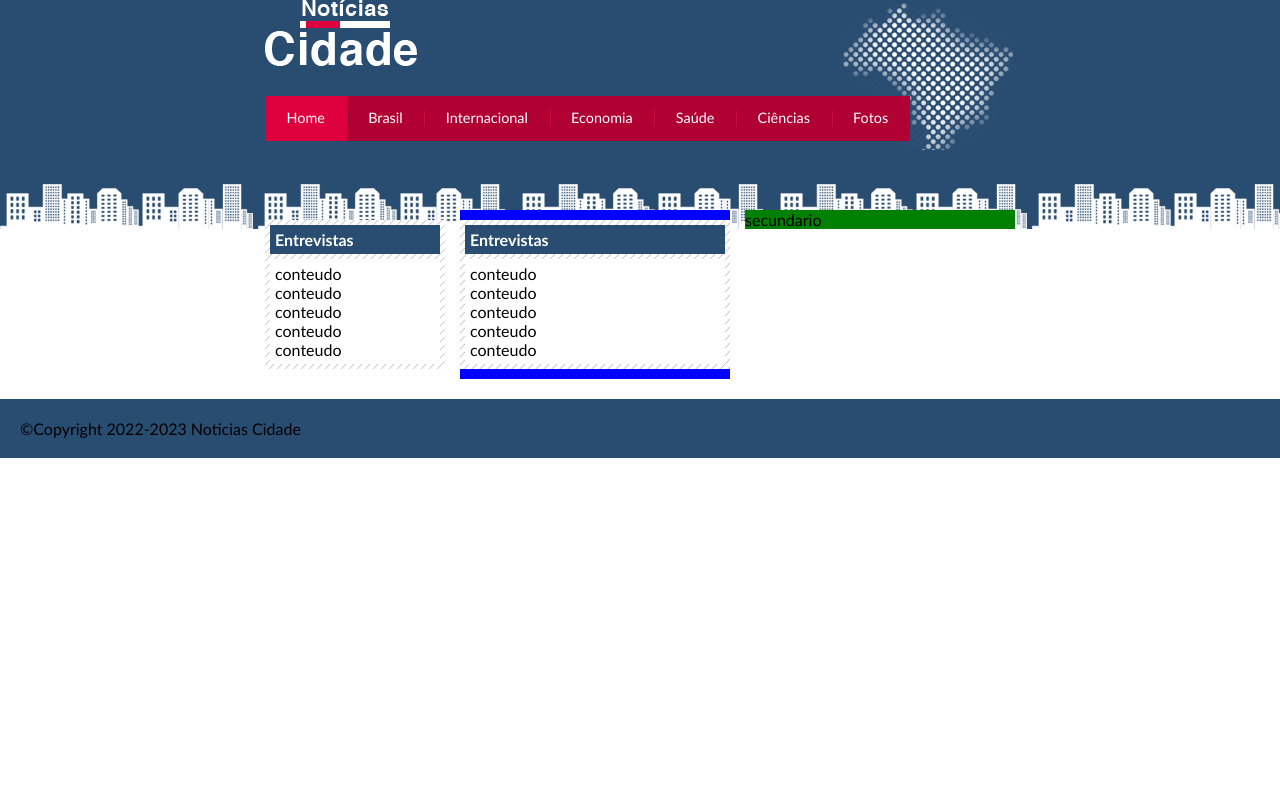
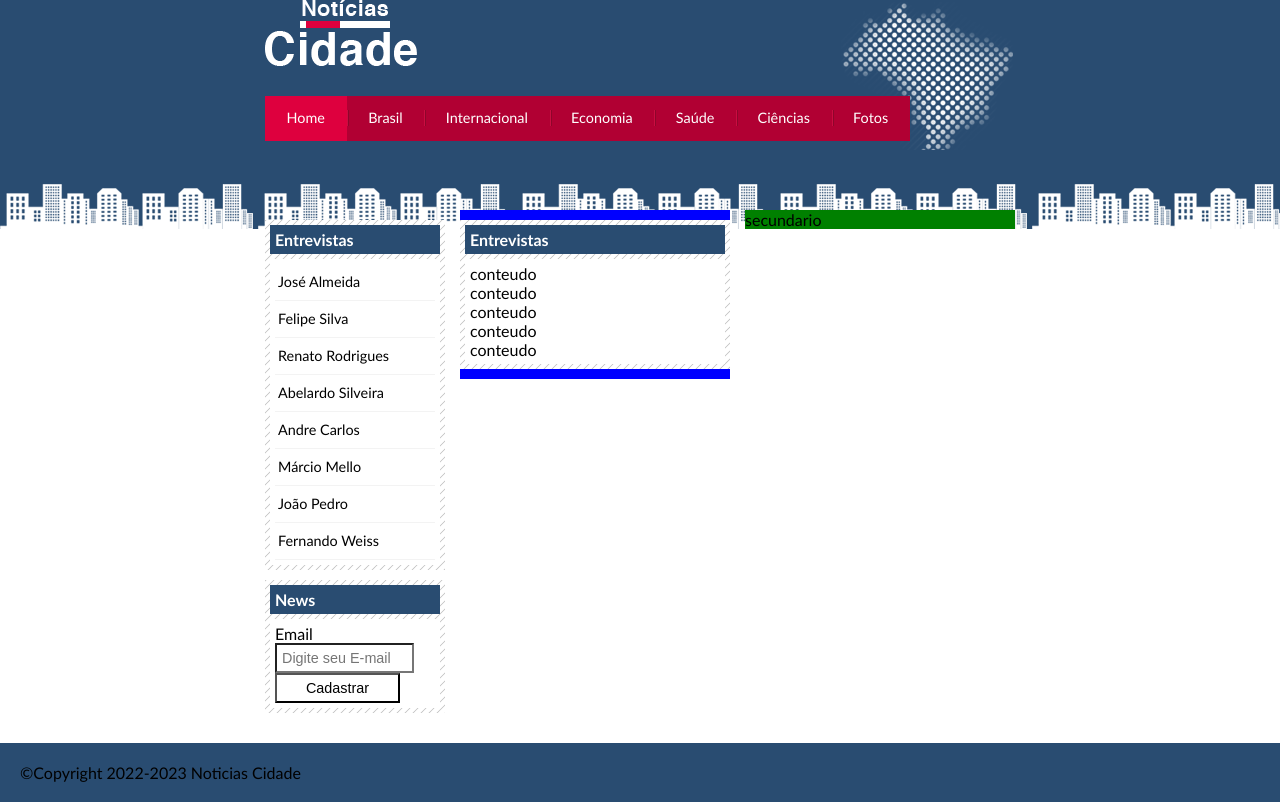
Before and after one commit to jairobr1986/Projeto_site_noticias_cidade, a plain HTML site: page index.html in a window 1280 px wide. Drawn offline with Linux system fonts and the light colour scheme.

Commit message:
Aula 71 ainda não terminado

```diff
--- a/estilo.css
+++ b/estilo.css
@@ -139,8 +139,41 @@ h2 {
     margin-top: 5px;
 }
 
-/*RODAPE
-*/
+
+/*FORMATAR MENUS LATERAIS*/
+
+#lateral ul a {
+    font-size: 0.9em;
+    padding: 3px;
+    display: block;
+    line-height: 30px;
+    color: #000;
+    text-decoration: none;
+    border-bottom: 1px solid #f3f3f3;
+}
+
+#lateral ul a:hover {
+    background: #f9f9f9 url(../Projeto_site_noticias_cidade/imagens/marcador.png) no-repeat left center;
+    padding-left: 20px;
+    color: #a1a1a1;
+}
+
+/*FORMATANDO FORMULARIOS*/
+
+label {
+    display: block;
+    cursor: pointer;
+}
+
+input {
+    padding: 5px;
+    width: 125px;
+    font-size: 0.9em;
+    background: #fff;
+}
+
+/*RODAPE*/
+
 #container-rodape {
     background: #294c71;
     padding: 20px;
--- a/index.html
+++ b/index.html
@@ -49,11 +49,31 @@
                 <div class="caixa">
                     <h2>Entrevistas</h2>
                     <div class="caixa-conteudo">
-                        conteudo <br>
-                        conteudo <br>
-                        conteudo <br>
-                        conteudo <br>
-                        conteudo <br>
+                        <ul>
+                            <li><a href="">José Almeida</a></li>
+                            <li><a href="">Felipe Silva</a></li>
+                            <li><a href="">Renato Rodrigues</a></li>
+                            <li><a href="">Abelardo Silveira</a></li>
+                            <li><a href="">Andre Carlos</a></li>
+                            <li><a href="">Márcio Mello</a></li>
+                            <li><a href="">João Pedro</a></li>
+                            <li><a href="">Fernando Weiss</a></li>
+                        </ul>
+                    </div>
+                </div>
+
+                <div class="caixa">
+                    <h2>News</h2>
+                    <div class="caixa-conteudo">
+                        <form action="">
+                            <div>
+                                <label for="email">Email</label>
+                                <input type="text" name="email" id="email" placeholder="Digite seu E-mail">
+                            </div>
+                            <div>
+                                <input type="submit" value="Cadastrar">
+                            </div>
+                        </form>
                     </div>
                 </div>
 
```
